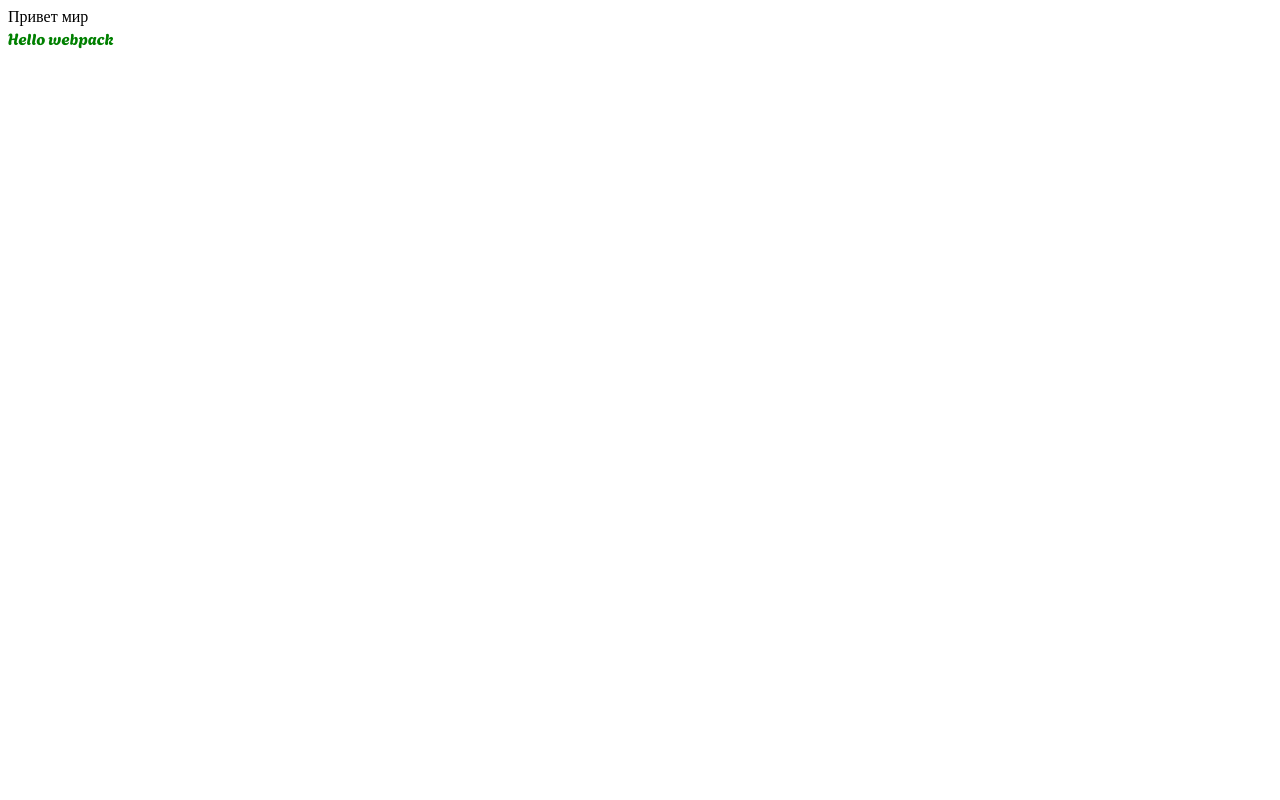
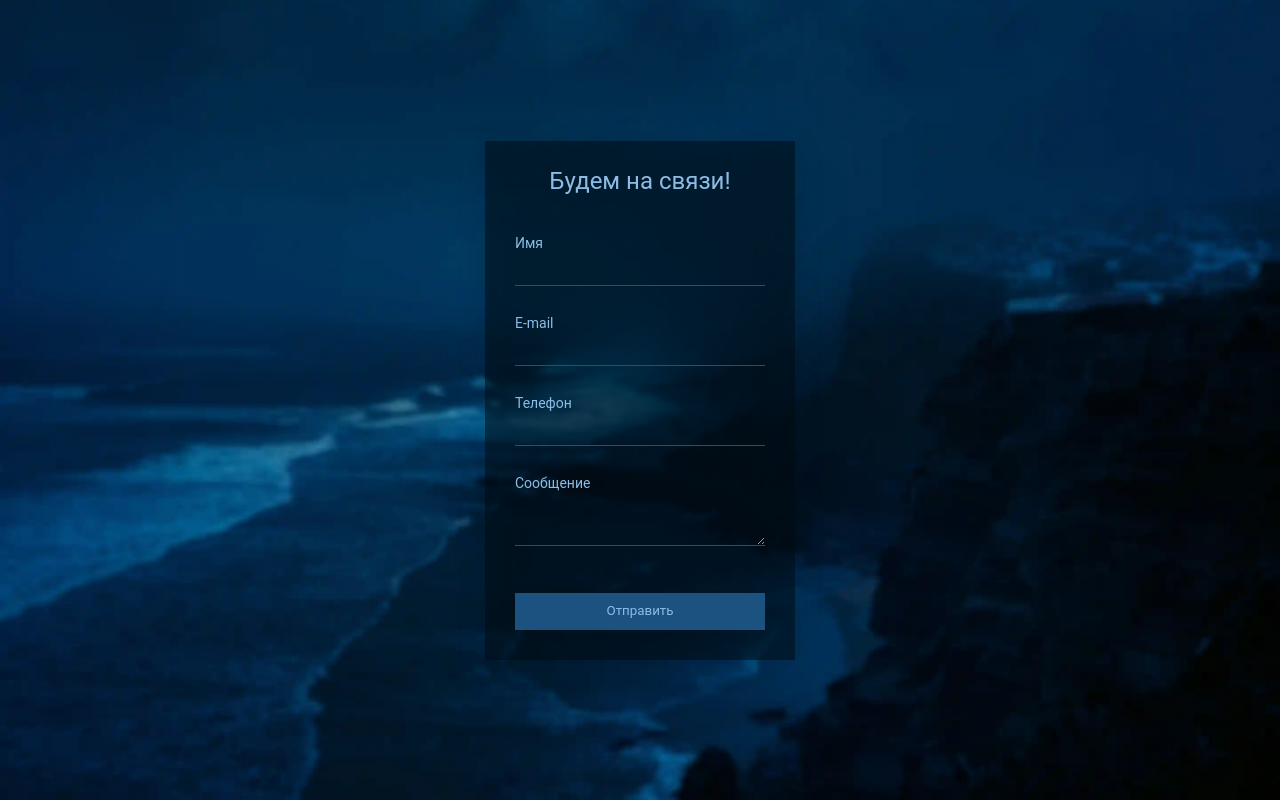
Before and after one commit to Zhuk-off/itprofit-test, a website built with webpack: page src/app/index.html in a window 1280 px wide. Built offline with nearby package versions, Linux system fonts and the light colour scheme.

Commit message:
feat: Add a feedback form and a modal window

```diff
--- a/src/app/index.html
+++ b/src/app/index.html
@@ -6,7 +6,42 @@
     <title>Тестовое задание</title>
   </head>
   <body>
-    <div class="">Привет мир</div>
+    <div class="wrapper">
+      <form class="form" id="form">
+        <h1 class="form__title">Будем на связи!</h1>
+        <div class="form__fields">
+          <div class="form__field">
+            <label for="name" class="form__label">Имя</label>
+            <input type="text" id="name" class="form__input" />
+          </div>
+          <div class="form__field">
+            <label for="email" class="form__label">E-mail</label>
+            <input type="email" id="email" class="form__input" />
+          </div>
+          <div class="form__field">
+            <label for="phone" class="form__label">Телефон</label>
+            <input type="text" id="phone" class="form__input" />
+          </div>
+          <div class="form__field">
+            <label for="message" class="form__label">Сообщение</label>
+            <textarea id="message" class="form__textarea" cols="2"></textarea>
+          </div>
+        </div>
+
+        <button class="form__submit-button button" type="submit" id="submit">
+          Отправить
+        </button>
+      </form>
+
+      <div id="modal" class="modal hidden">
+        <div class="modal__content">
+          <p class="modal__message">Сообщение отправлено. Спасибо!</p>
+          <button class="modal__close-button button" id="closeModal">
+            Закрыть
+          </button>
+        </div>
+      </div>
+    </div>
     <script src="index.js"></script>
   </body>
 </html>
--- a/src/app/index.js
+++ b/src/app/index.js
@@ -1,14 +1,40 @@
-import _ from 'lodash';
-import "./styles/style.sass";
+import './styles/style.sass';
 
-function component() {
-  const element = document.createElement('div');
+const form = document.getElementById('form');
+const buttonSubmit = document.getElementById('submit');
+const buttonCloseModal = document.getElementById('closeModal');
+const modal = document.getElementById('modal');
+form.addEventListener('submit', function (e) {
+  e.preventDefault();
 
-  // Lodash, now imported by this script
-  element.innerHTML = _.join(['Hello', 'webpack'], ' ');
-  element.classList.add('hello');
+  // Пример: отправка данных формы с использованием fetch API
+  // fetch('ваш_серверный_обработчик.php', {
+  //   method: 'POST',
+  //   body: new FormData(e.target)
+  // })
+  //   .then(response => response.json())
+  //   .then(data => {
+  //     // Обработка ответа от сервера (если нужно)
+  //   })
+  //   .catch(error => {
+  //     console.error('Произошла ошибка', error);
+  //   });
+});
 
-  return element;
+buttonSubmit.addEventListener('click', () => {
+  showModal();
+});
+
+buttonCloseModal.addEventListener('click', () => {
+  closeModal();
+});
+
+function showModal() {
+  modal.classList.toggle('hidden');
+  form.classList.toggle('hidden');
 }
 
-document.body.appendChild(component());
+function closeModal() {
+  modal.classList.toggle('hidden');
+  form.classList.toggle('hidden');
+}
--- a/src/app/styles/style.sass
+++ b/src/app/styles/style.sass
@@ -1,9 +1,183 @@
-@font-face
-  font-family: 'MyFont'
-  src: url('../Agbalumo-Regular.ttf') format('truetype')
-  font-weight: 600
+/*Обнуление
+
+*
+  padding: 0
+  margin: 0
+  border: 0
+  -moz-box-sizing: border-box
+  -webkit-box-sizing: border-box
+  box-sizing: border-box
+
+  &:before, &:after
+    -moz-box-sizing: border-box
+    -webkit-box-sizing: border-box
+    box-sizing: border-box
+
+\:focus, :active
+  outline: none
+
+a
+  &:focus, &:active
+    outline: none
+
+nav, footer, header, aside
+  display: block
+
+html, body
+  height: 100%
+  width: 100%
+  font-size: 100%
+  line-height: 1
+  font-size: 14px
+  -ms-text-size-adjust: 100%
+  -moz-text-size-adjust: 100%
+  -webkit-text-size-adjust: 100%
+
+input, button, textarea
+  font-family: inherit
+
+input::-ms-clear
+  display: none
+
+button
+  cursor: pointer
+
+  &::-moz-focus-inner
+    padding: 0
+    border: 0
+
+a
+  text-decoration: none
+
+  &:visited, &:hover
+    text-decoration: none
+
+ul
+  margin: 0
+
+  li
+    list-style: none
+    margin: 0
+
+img
+  vertical-align: top
+
+h1, h2, h3, h4, h5, h6
+  font-size: inherit
+  font-weight: 400
+  margin: 0
+
+p
+  margin: 0
+
+/* ------------------------
+
+body
+  background-image: url('../img/bg.webp')
+  background-position: center bottom
+  background-size: cover
+  background-repeat: no-repeat
+  font-family: Roboto
+
+
+.wrapper
+  height: 100vh
+  width: 100vw
+  display: flex
+  justify-content: center
+  align-items: center
+  overflow: scroll
+
+.form
+  display: flex
+  flex-direction: column
+  width: 310px
+  background-color: rgba(0, 12, 20, 0.54)
+  filter: drop-shadow(0px 4px 13px rgba(0, 0, 0, 0.25))
+  padding: 30px
+
+.form__title
+  color: #8CBDE6
+  text-align: center
+  font-family: Roboto
+  font-size: 24px
   font-style: normal
+  font-weight: 400
+  line-height: 20px
+  margin-bottom: 45px
 
-.hello
-  color: green
-  font-family: 'MyFont'
+.form__fields
+  display: flex
+  flex-direction: column
+  gap: 30px
+  margin-bottom: 45px
+
+.form__field input, .form__field textarea
+  background-color: transparent
+  border-bottom: 1px solid #1B5280
+  color: #CFE9FF
+  font-size: 16px
+  line-height: 20px
+  transition-property: all
+  transition-timing-function: cubic-bezier(0.4, 0, 0.2, 1)
+  transition-duration: 150ms
+  &:hover
+     border-bottom: 1px solid #CFE9FF
+  &:focus
+     border-bottom: 1px solid #CFE9FF
+
+.form__label
+  color: #8CBDE6
+  font-size: 14px
+
+.form__input, .form__textarea
+  width: 100%
+  padding: 5px
+  margin-top: 5px
+
+.form__submit-button
+  //
+.modal
+  width: 310px
+  display: block
+  background-color: rgba(0, 12, 20, 0.54)
+  filter: drop-shadow(0px 4px 13px rgba(0, 0, 0, 0.25))
+  padding: 30px
+  align-items: center
+  justify-content: center
+  transition-property: all
+  transition-timing-function: cubic-bezier(0.4, 0, 0.2, 1)
+  transition-duration: 150ms
+
+.modal__content
+  display: flex
+  flex-direction: column
+  gap: 45px
+  background-color: transparent
+  color: #8CBDE6
+  font-size: 24px
+  text-align: center
+
+
+.modal__close-button
+  //
+
+.hidden
+  display: none
+
+.button
+  width: 100%
+  background-color: #1B5280
+  color: #8CBDE6
+  display: flex
+  justify-content: center
+  align-content: center
+  padding: 10px 0 12px 0
+  cursor: pointer
+  transition-property: all
+  transition-timing-function: cubic-bezier(0.4, 0, 0.2, 1)
+  transition-duration: 150ms
+  box-shadow: 0 1px 2px 0 rgb(0 0 0 / 0.05)
+  &:hover
+    background-color: #4983B3
+    color: #CFE9FF
```
Also changed, not shown: src/app/fonts/Agbalumo-Regular.ttf (renamed from src/app/Agbalumo-Regular.ttf), src/app/img/bg.webp (added).
